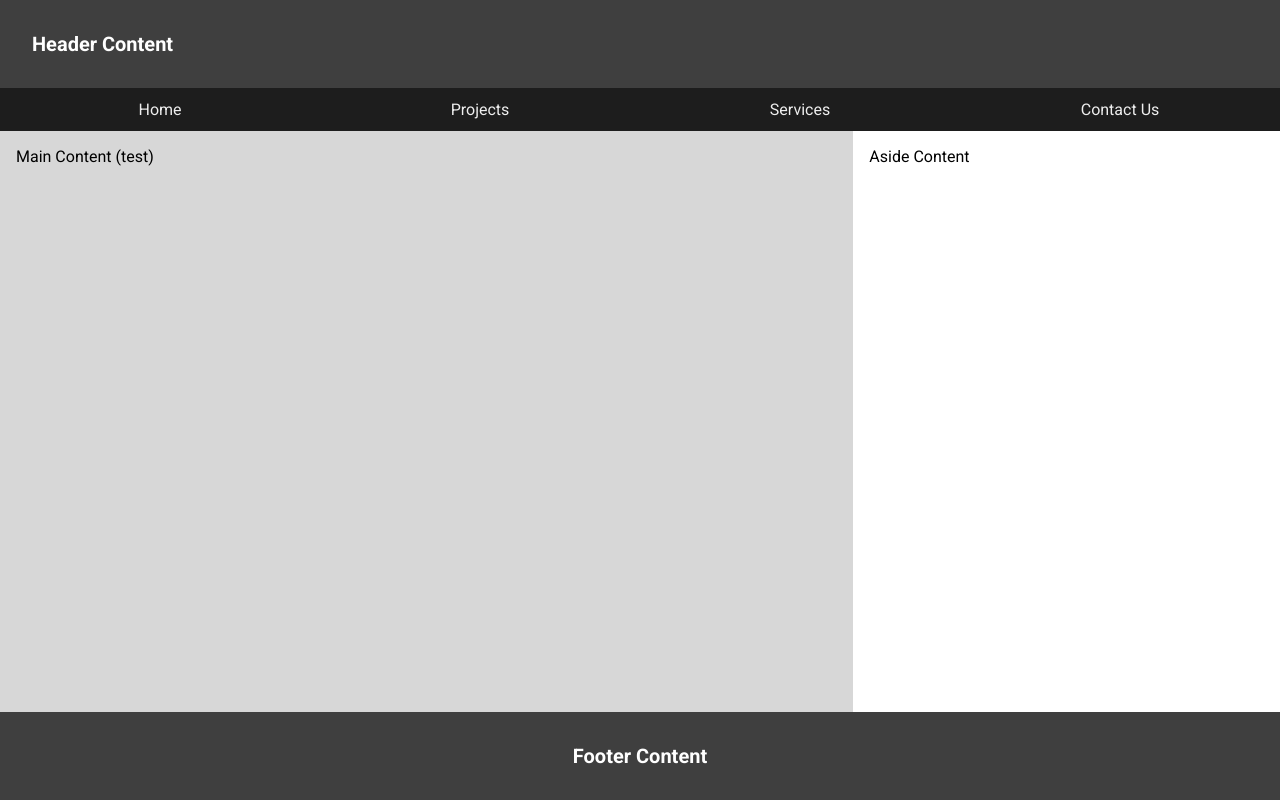
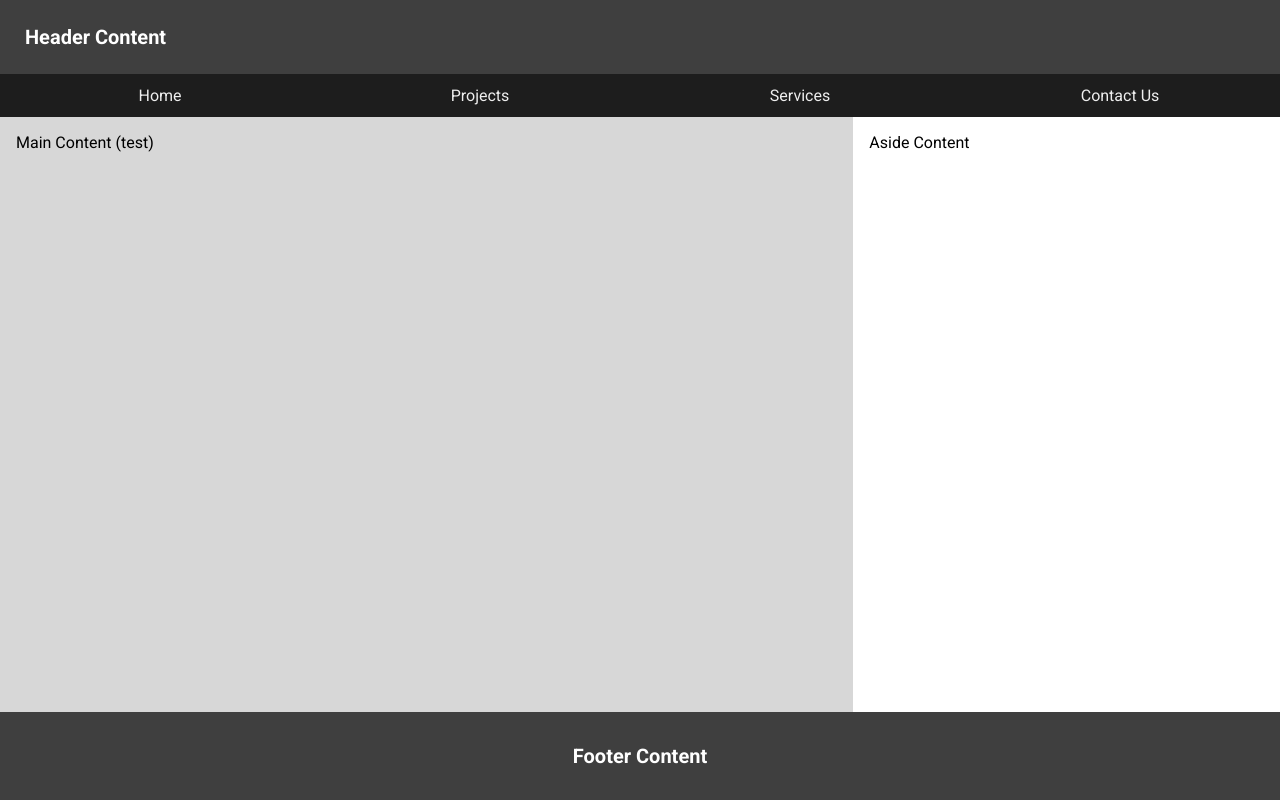
Before and after one commit to josephwilms7/wdd131, a plain HTML site: page week01/basic-layout.html in a window 1280 px wide. Drawn offline with Linux system fonts and the light colour scheme.

Commit message:
Make some corrections to nav and grid

```diff
--- a/week01/basic-layout.html
+++ b/week01/basic-layout.html
@@ -3,7 +3,7 @@
 <head>
     <meta charset="UTF-8">
     <meta name="viewport" content="width=device-width, initial-scale=1.0">
-    <title>WDD 131</title>
+    <title>Joseph Williams - WDD 131</title>
     <link rel="stylesheet" href="styles/layout.css">
     <link rel="preconnect" href="https://fonts.googleapis.com">
     <link rel="preconnect" href="https://fonts.gstatic.com" crossorigin>
@@ -11,14 +11,16 @@
 </head>
 <body>
     <header>
+        <div id="header-content">
             <h1>Header Content</h1>
-    </header>
+        </div>
         <nav class="navigation modern">
             <a href="#" title="Home">Home</a>
             <a href="#" title="Projects">Projects</a>
             <a href="#" title="Services">Services</a>
             <a href="#" title="Contact Us">Contact Us</a>
         </nav>
+    </header>
     <main>
         <p>Main Content (test)</p>
     </main>
--- a/week01/styles/layout.css
+++ b/week01/styles/layout.css
@@ -3,21 +3,22 @@
     margin: 0;
     padding: 0;
 }
+
 body {
     display: grid;
     height: 100vh;
-    grid-template: auto auto 1fr auto / 1fr 1fr 1fr;
+    grid-template: auto 1fr auto / 1fr 1fr 1fr;
 }
 
 header {
     background: rgb(63, 63, 63);
-    padding: 2rem;
     grid-column: 1 / 4;
 }
 
 header h1 {
     color: white;
     font-size: 20px;
+    padding: 25px;
 }
 
 nav {
```
Lines whose indentation alone changed are shown as unchanged.
